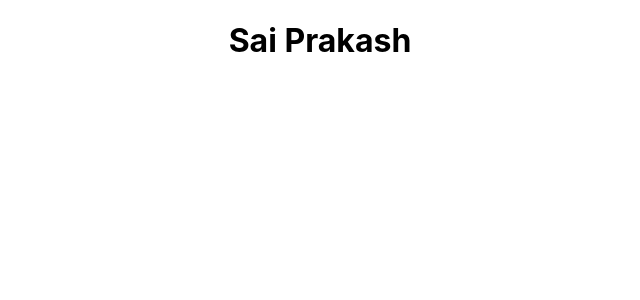
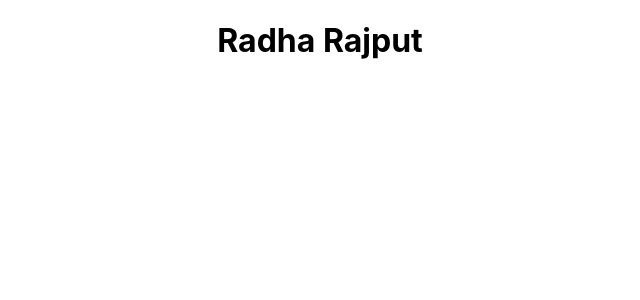
Before and after one commit to manjunadhb/Rep2211, a React (Create React App) app in the folder myapp/: page / in a window 1280 px wide. Shown: the top 300 px of the page, without its empty margins (320-960 px from the left). Built offline with nearby package versions, Linux system fonts and the light colour scheme.

Commit message:
changes made

```diff
--- a/myapp/src/App.js
+++ b/myapp/src/App.js
@@ -1,11 +1,10 @@
-import logo from "./logo.svg";
-import "./App.css";
+import logo from './logo.svg';
+import './App.css';
 
 function App() {
   return (
     <div className="App">
-      <h1>Sai Prakash</h1>
-
+    <h1>Radha Rajput</h1>
     </div>
   );
 }
```
Also changed, not shown: 1 other file (tests, documents, lock files or other folders).
